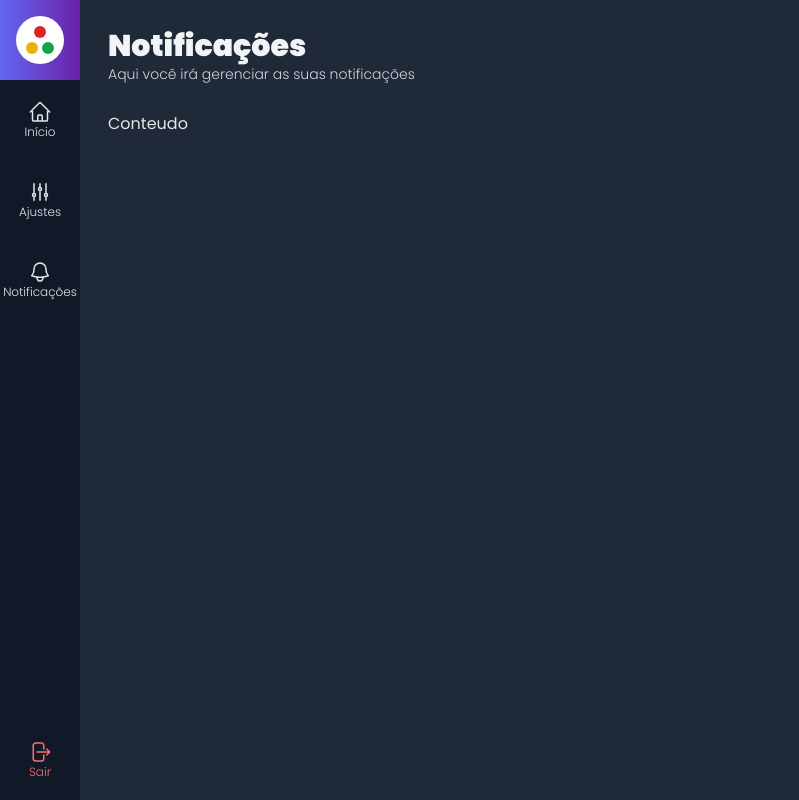
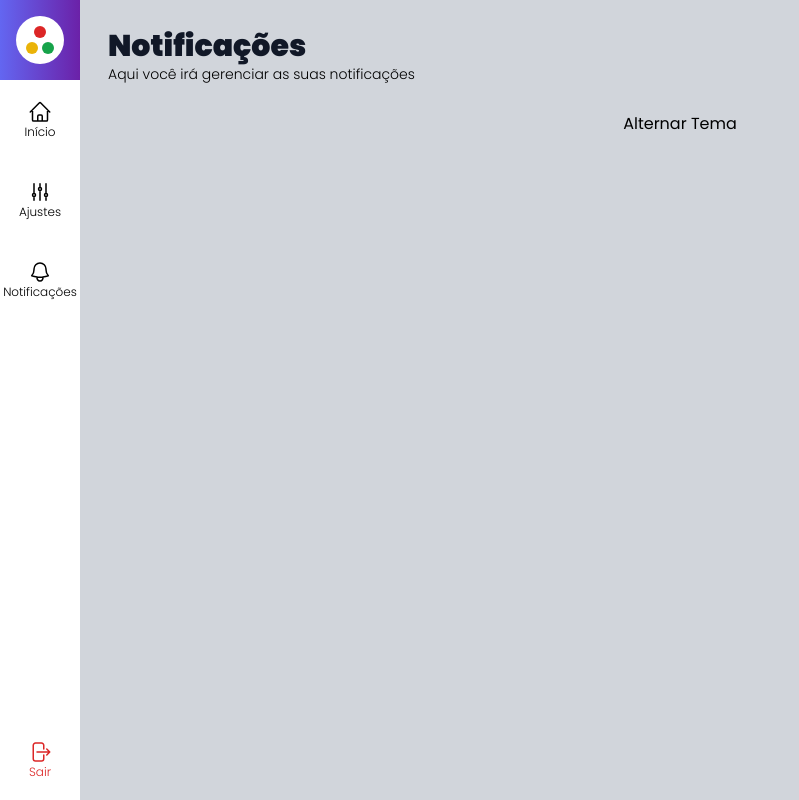
Before and after one commit to JonataRamalho/admin-next, a Next.js app: page /notificacoes in a window 1280 px wide. Shown: the whole page, without its empty margins (0-799 px from the left). Built offline with nearby package versions, Linux system fonts and the light colour scheme.

Commit message:
feat: Cria context API

```diff
--- a/src/components/template/Layout.tsx
+++ b/src/components/template/Layout.tsx
@@ -1,3 +1,4 @@
+import useAppData from "../../data/hook/useAppData"
 import Cabecalho from "./Cabecalho"
 import Conteudo from "./Conteudo"
 import MenuLateral from "./MenuLateral"
@@ -9,8 +10,10 @@
 }
 
 export default function Layout(props: LayoutProps) {
+  const { tema, alternarTema } = useAppData()
+
   return (
-    <div className={`dark flex h-screen w-screen`}>
+    <div className={`${tema} flex h-screen w-screen`}>
       <MenuLateral />
       <div className={
         `flex flex-col w-full p-7
--- /dev/null
+++ b/src/data/context/AppContext.tsx
@@ -0,0 +1,30 @@
+import { createContext, useState } from "react";
+
+type Tema = 'dark' | ''
+
+interface AppContextProps {
+  tema?: Tema
+  alternarTema?: () => void
+}
+
+const AppContext = createContext<AppContextProps>({})
+
+export function AppProvider(props) {
+  const [tema, setTema] = useState<Tema>('')
+
+  const alternarTema = () => {
+    setTema(tema === '' ? 'dark' : '')
+  }
+
+  return (
+    <AppContext.Provider value={{
+      tema,
+      alternarTema
+    }}>
+      {props.children}
+    </AppContext.Provider>
+  )
+}
+
+export default AppContext
+export const AppConsumer = AppContext.Consumer
--- /dev/null
+++ b/src/data/hook/useAppData.ts
@@ -0,0 +1,6 @@
+import { useContext } from "react";
+import AppContext from "../context/AppContext";
+
+const useAppData = () => useContext(AppContext)
+
+export default useAppData
--- a/src/pages/_app.tsx
+++ b/src/pages/_app.tsx
@@ -1,7 +1,12 @@
+import { AppProvider } from '../data/context/AppContext'
 import '../styles/globals.css'
 
 function MyApp({ Component, pageProps }) {
-  return <Component {...pageProps} />
+  return (
+    <AppProvider>
+      <Component {...pageProps} />
+    </AppProvider>
+  )
 }
 
 export default MyApp
--- a/src/pages/notificacoes.tsx
+++ b/src/pages/notificacoes.tsx
@@ -1,10 +1,13 @@
 import Layout from "../components/template/Layout";
+import useAppData from "../data/hook/useAppData";
 
 export default function Notificacoes() {
+  const { alternarTema } = useAppData()
+
   return (
     <Layout titulo="Notificações"
       subtitulo="Aqui você irá gerenciar as suas notificações">
-      <h3>Conteudo</h3>
+      <button onClick={alternarTema}>Alternar Tema</button>
     </Layout>
   )
 }
```
